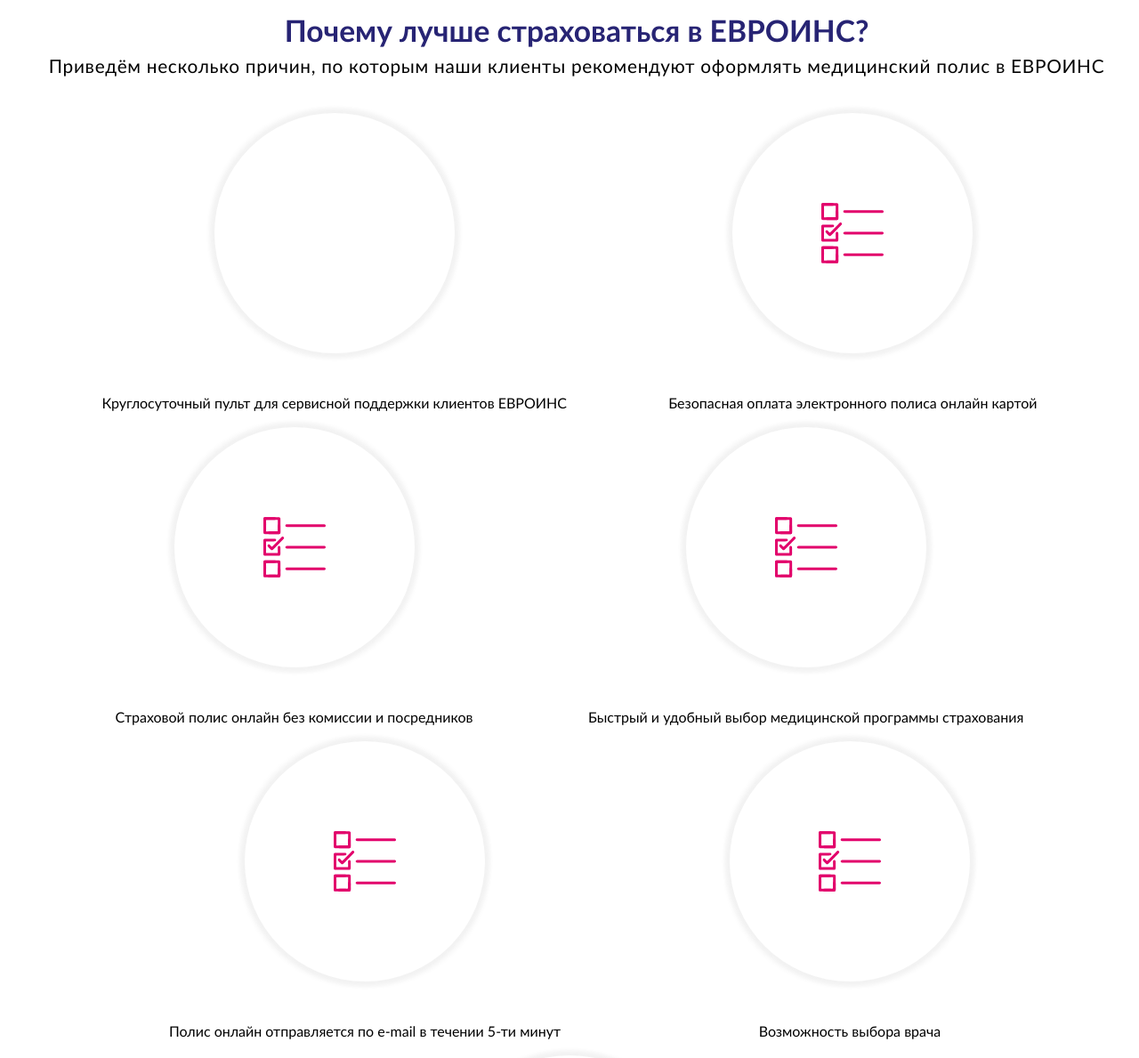
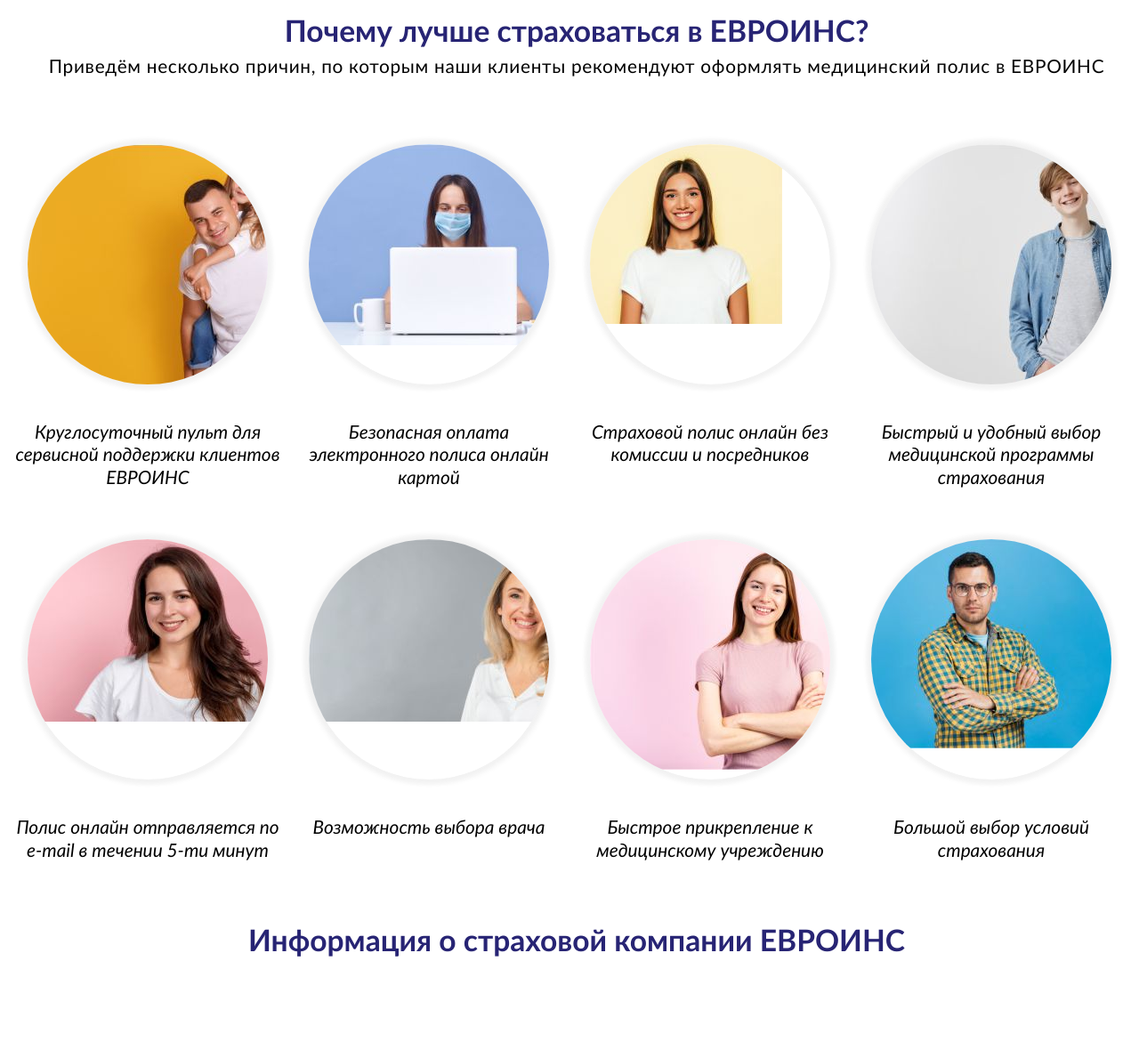
Before and after one commit to IsleBeeGun/dms-euroins, a website built with webpack: page dist/index.html in a window 1280 px wide. Shown: the part 2640-3829 px from the top of the page at 89% size. Built offline with nearby package versions, Linux system fonts and the light colour scheme.

Commit message:
still adjusting info photos..

```diff
--- a/src/less/index.less
+++ b/src/less/index.less
@@ -18,28 +18,28 @@
   background: url("../img/bg/feedback.jpg") no-repeat;
 }
 .bg-1 {
-  background: url("../img/1.jpg") no-repeat;
+  background: url("../img/1.jpg") no-repeat !important;
 }
 .bg-2 {
-  background: url("../img/2.jpg") no-repeat;
+  background: url("../img/2.jpg") no-repeat !important;
 }
 .bg-3 {
-  background: url("../img/3.jpg") no-repeat;
+  background: url("../img/3.jpg") no-repeat !important;
 }
 .bg-4 {
-  background: url("../img/4.jpg") no-repeat;
+  background: url("../img/4.jpg") no-repeat !important;
 }
 .bg-5 {
-  background: url("../img/5.jpg") no-repeat;
+  background: url("../img/5.jpg") no-repeat !important;
 }
 .bg-6 {
-  background: url("../img/6.jpg") no-repeat;
+  background: url("../img/6.jpg") no-repeat !important;
 }
 .bg-7 {
-  background: url("../img/7.jpg") no-repeat;
+  background: url("../img/7.jpg") no-repeat !important;
 }
 .bg-8 {
-  background: url("../img/8.jpg") no-repeat;
+  background: url("../img/8.jpg") no-repeat !important;
 }
 
 @heading-regular-fs: 2.1rem;
@@ -176,6 +176,9 @@
   flex-flow: column nowrap;
   align-items: center;
   // background-color: lightcoral;
+  &--large-photo {
+    padding-top: 2.2rem;
+  }
   &__icon-container {
     display: flex;
     flex-flow: row nowrap;
@@ -219,8 +222,13 @@
     position: relative;
     bottom: 26px;
     &--large {
+      padding-top: 1.3rem;
+      font-size: 1.3rem;
+      line-height: 1.6rem;
+      min-width: 300px;
+      max-width: 300px;
       position: static;
-      padding-top: 2rem;
+      font-style: italic;
     }
   }
 }
```
Also changed, not shown: dist/css/index.bundle.css, dist/index.html.
